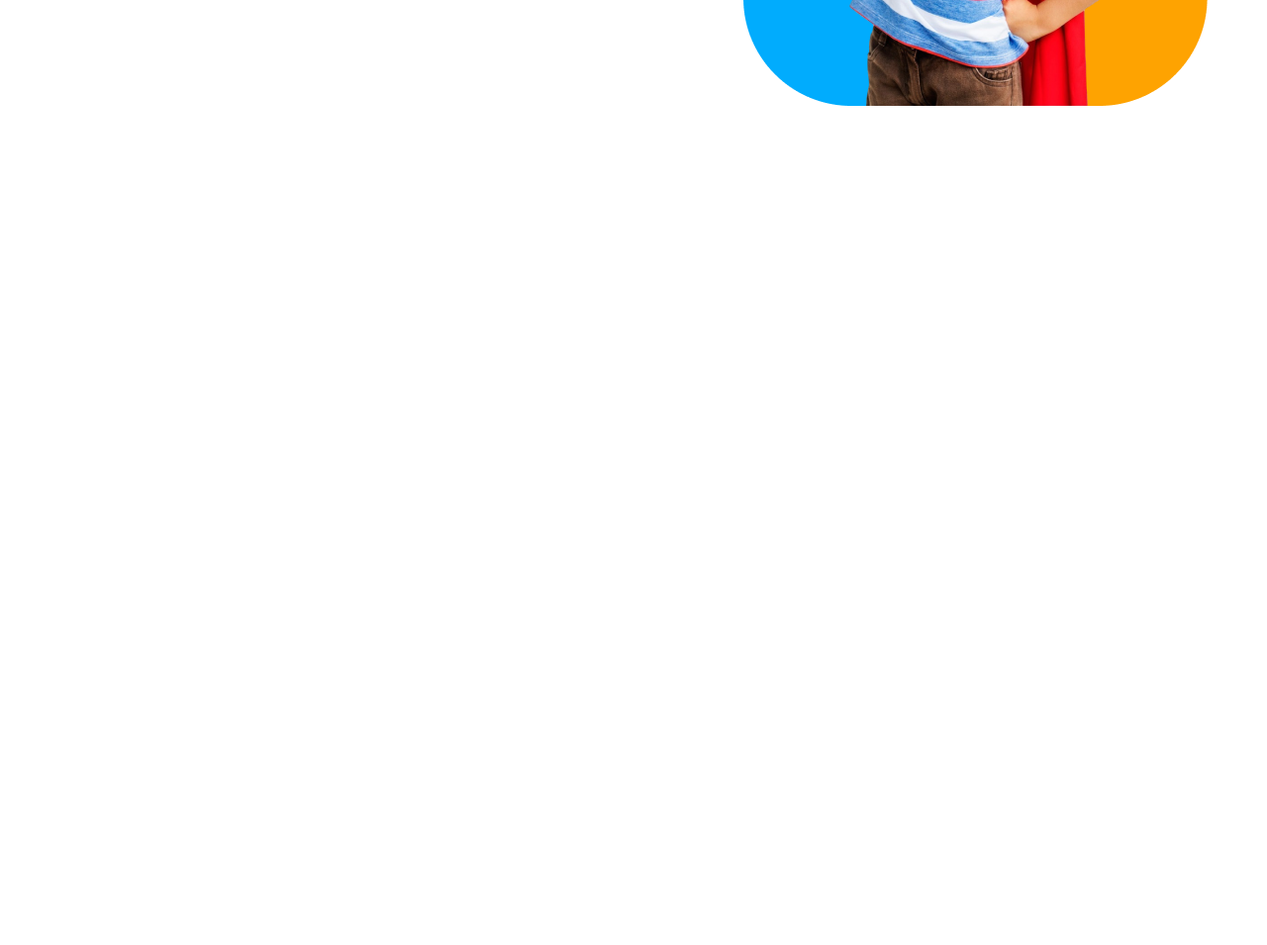
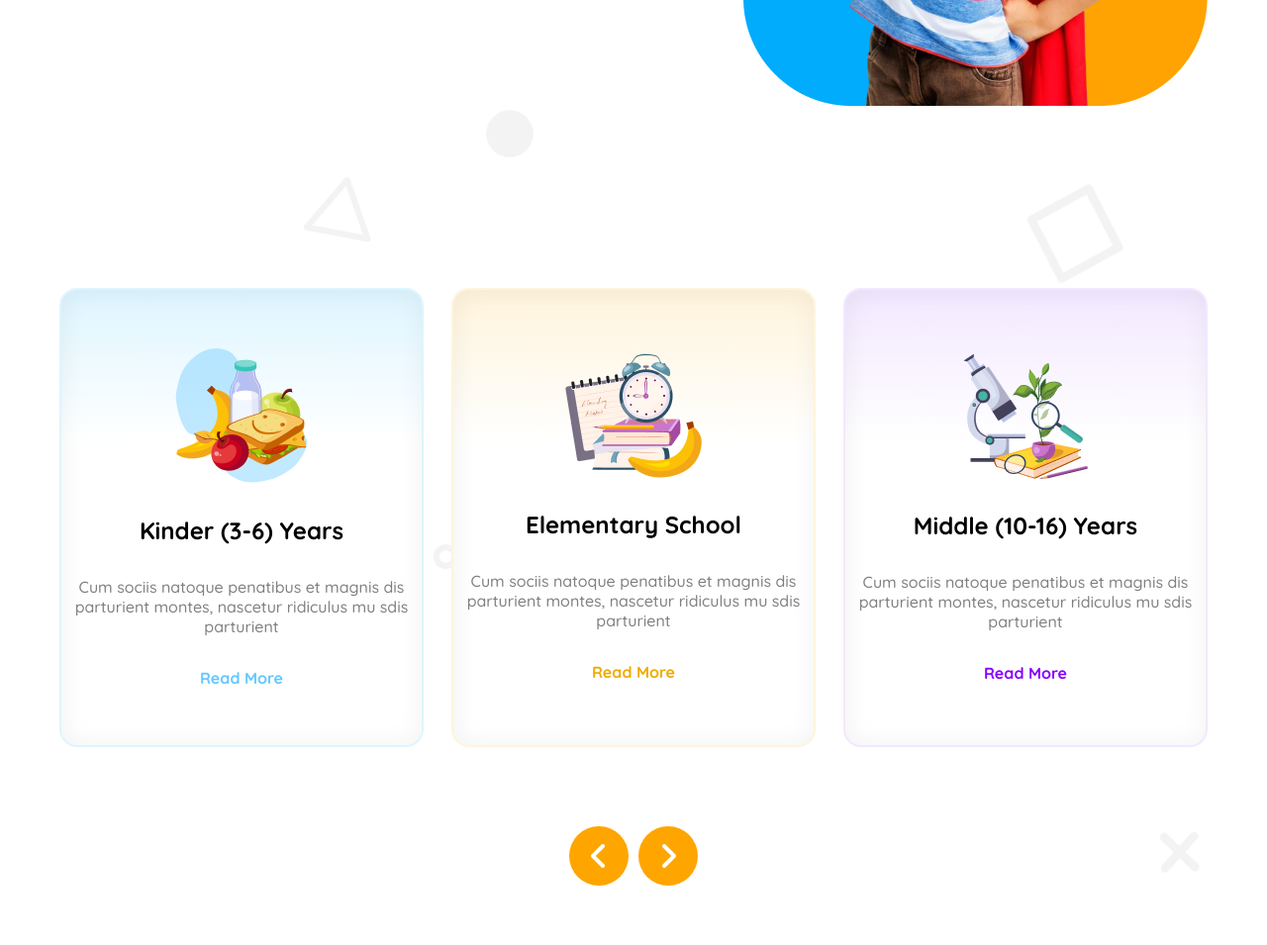
Before and after one commit to md-sh-shuvo/Kids-School, a plain HTML site: page index.html in a window 1280 px wide. Shown: the part 570-1525 px from the top of the page at 99% size. Before the commit the page ends 800 px from the top, so only its background shows below. Drawn offline with Linux system fonts and the light colour scheme.

Commit message:
added standard curriculum part(seciton 1)

```diff
--- a/index.html
+++ b/index.html
@@ -10,15 +10,21 @@
       href="https://fonts.googleapis.com/css2?family=Quicksand:wght@300..700&display=swap"
       rel="stylesheet"
     />
-    <link rel="stylesheet" href="https://cdnjs.cloudflare.com/ajax/libs/font-awesome/6.7.2/css/all.min.css" integrity="sha512-Evv84Mr4kqVGRNSgIGL/F/aIDqQb7xQ2vcrdIwxfjThSH8CSR7PBEakCr51Ck+w+/U6swU2Im1vVX0SVk9ABhg==" crossorigin="anonymous" referrerpolicy="no-referrer" />
+    <link
+      rel="stylesheet"
+      href="https://cdnjs.cloudflare.com/ajax/libs/font-awesome/6.7.2/css/all.min.css"
+      integrity="sha512-Evv84Mr4kqVGRNSgIGL/F/aIDqQb7xQ2vcrdIwxfjThSH8CSR7PBEakCr51Ck+w+/U6swU2Im1vVX0SVk9ABhg=="
+      crossorigin="anonymous"
+      referrerpolicy="no-referrer"
+    />
     <link rel="stylesheet" href="styles/style.css" />
-    <link rel="stylesheet" href="styles/responsive.css">
+    <link rel="stylesheet" href="styles/responsive.css" />
   </head>
   <body class="quicksand-normal">
     <header>
       <nav>
         <div class="nav-container">
-                <img src="assets/logo.png" alt="">
+          <img src="assets/logo.png" alt="" />
           <h3>SCHOOL</h3>
         </div>
         <div class="nav-container">
@@ -32,25 +38,65 @@
         <div class="nav-container">
           <a href=""><button>Contact</button></a>
         </div>
-            <div class="hamburger"><a href=""><i class="fa-solid fa-bars fa-2x"></i></a></div>
+        <div class="hamburger">
+          <a href=""><i class="fa-solid fa-bars fa-2x"></i></a>
+        </div>
       </nav>
       <div class="banner flex center">
         <div class="banner-content flex column">
-                <h1 class="banner-title"><span style="color: orange;">Empowering</span><br>
-                    students from small<br>age <span style="color: skyblue;">towards vision</span></h1>
-                <p class="banner-description">With the courage, Confidence, Creativity and Compassion to make their Unique Contribution in a Diverse and Dynamic World.</p>
+          <h1 class="banner-title">
+            <span style="color: orange">Empowering</span><br />
+            students from small<br />age
+            <span style="color: skyblue">towards vision</span>
+          </h1>
+          <p class="banner-description">
+            With the courage, Confidence, Creativity and Compassion to make
+            their Unique Contribution in a Diverse and Dynamic World.
+          </p>
           <a href=""><button>Enroll Now</button></a>
         </div>
         <div class="banner-image">
-                <img src="assets/hero-kids.png" alt="">
+          <img src="assets/hero-kids.png" alt="" />
         </div>
       </div>
     </header>
     <main>
-
+      <section class="section-1">
+        <div class="sections-container flex">
+          <div class="cards flex column center" id="card-1">
+            <img src="assets/kinder.png" alt="" />
+            <h3>Kinder (3-6) Years</h3>
+            <p>
+              Cum sociis natoque penatibus et magnis dis parturient montes,
+              nascetur ridiculus mu sdis parturient
+            </p>
+            <a href="" style="color: #64C8FF;">Read More</a>
+          </div>
+          <div class="cards flex column center" id="card-2">
+            <img src="assets/elementary.png" alt="" />
+            <h3>Elementary School</h3>
+            <p>
+              Cum sociis natoque penatibus et magnis dis parturient montes,
+              nascetur ridiculus mu sdis parturient
+            </p>
+            <a href="" style="color: #F0AA00;">Read More</a>
+          </div>
+          <div class="cards flex column center" id="card-3">
+            <img src="assets/middle.png" alt="" />
+            <h3>Middle (10-16) Years</h3>
+            <p>
+              Cum sociis natoque penatibus et magnis dis parturient montes,
+              nascetur ridiculus mu sdis parturient
+            </p>
+            <a href="" style="color: #8700FF;">Read More</a>
+          </div>
+        </div>
+        <div class="section-1-arrow flex center">
+            <div class="arrows flex center"><a href=""><i class="fa-solid fa-angle-left fa-2x" style="color: white;"></i></a></div>
+            <div class="arrows flex center"><a href=""><i class="fa-solid fa-angle-right fa-2x" style="color: white;"></i></a></div>
+        </div>
+      </section>
     </main>
-    <footer>
-
-    </footer>
+    <footer></footer>
   </body>
 </html>
--- a/styles/style.css
+++ b/styles/style.css
@@ -2,7 +2,7 @@
     margin: 0;
     padding: 0;
 }
-header, main{
+header, .sections-container{
     max-width: 1160px;
     margin: 0 auto;
 }
@@ -96,3 +96,71 @@ nav button, .banner button{
     background-color: black;
     padding: 10px 47px;
 }
+
+
+
+/* main styles */
+/* section 1 */
+.section-1{
+    background-image: url(../assets/bg.png);
+    background-repeat: no-repeat;
+}
+.sections-container{
+    padding-top: 180px;
+    padding-bottom: 80px;
+    gap: 28px;
+}
+.cards{
+    text-align: center;
+    gap: 32px;
+}
+.cards h3{
+    font-weight: bold;
+    font-size: 24px;
+}
+.cards p{
+    font-weight: 500;
+    font-size: 16px;
+    color: #808080;
+}
+.cards a{
+    text-decoration: none;
+    font-weight: bold;
+    font-size: 16px;
+}
+
+#card-1{
+    border: 2px solid #DEF5FF;
+    border-radius: 18px;
+    background: linear-gradient(to bottom, #DEF5FF, white, white, white);
+    box-shadow: inset 1px 1px 25px 2px rgba(0, 0, 0, 0.05);
+    padding-top: 5%;
+    padding-bottom: 5%;
+}
+#card-2{
+    border: 2px solid #FFF4DC;
+    border-radius: 18px;
+    background: linear-gradient(to bottom, #FFF4DC, white, white, white);
+    box-shadow: inset 1px 1px 25px 2px rgba(0, 0, 0, 0.05);
+    padding-top: 5%;
+    padding-bottom: 5%;
+}
+#card-3{
+    border: 2px solid #F2E8FF;
+    border-radius: 18px;
+    background: linear-gradient(to bottom, #F2E8FF, white, white, white);
+    box-shadow: inset 1px 1px 25px 2px rgba(0, 0, 0, 0.05);
+    padding-top: 5%;
+    padding-bottom: 5%;
+}
+
+.section-1-arrow{
+    padding-bottom: 60px;
+    gap: 10px;
+}
+.arrows{
+    width: 60px;
+    height: 60px;
+    border-radius: 50%;
+    background-color: orange;
+}
```
Lines whose indentation alone changed are shown as unchanged.
